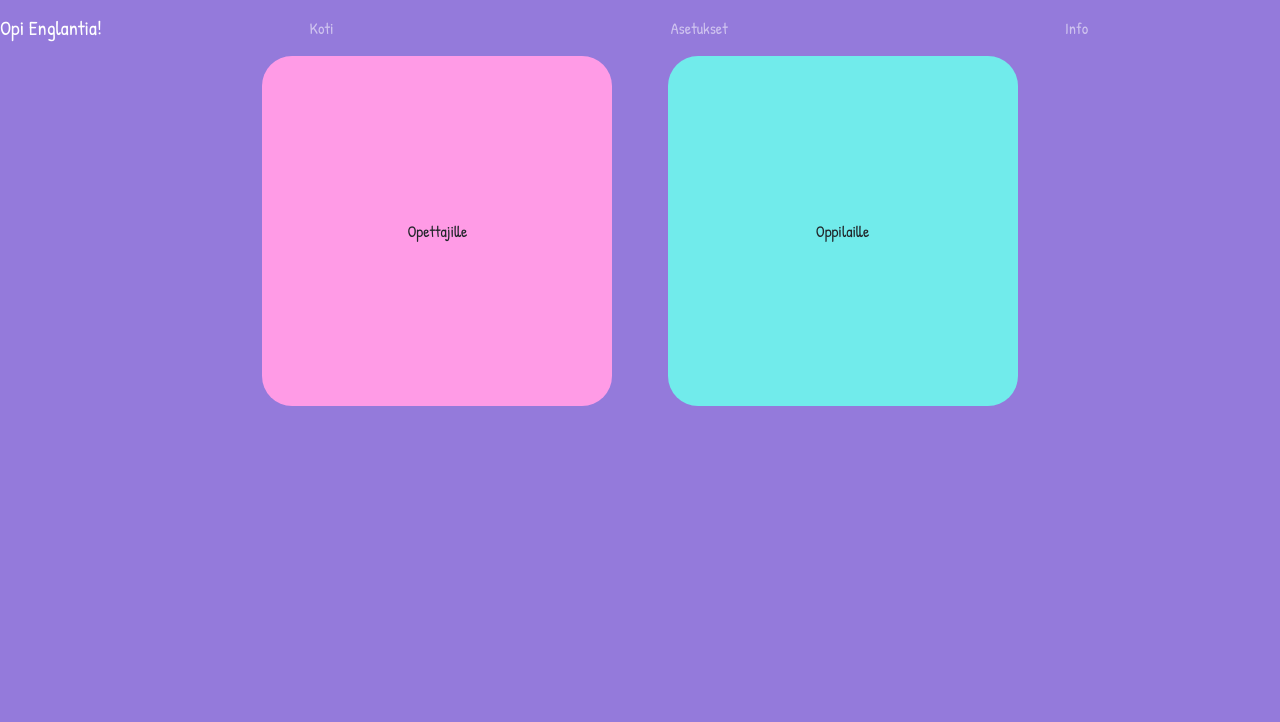
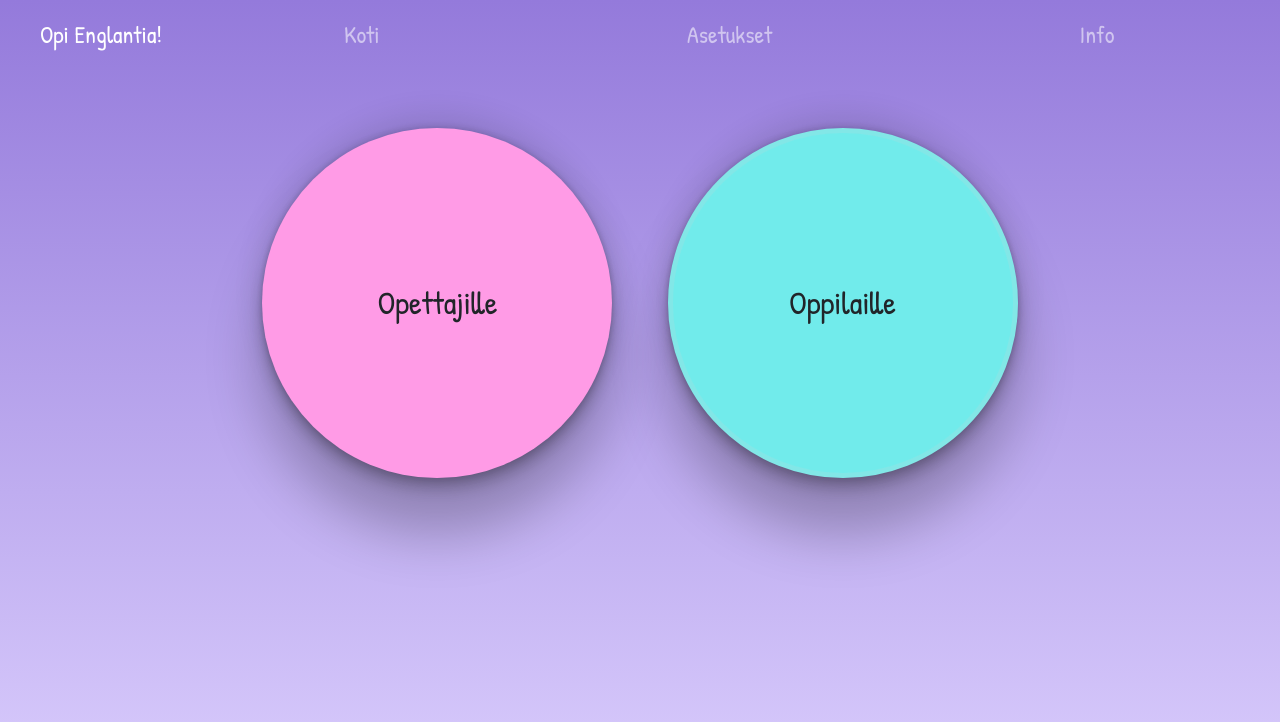
Before and after one commit to seppohyvarinen/fullstack-language-app, a React (Create React App) app in the folder frontend/: page / in a window 1280 px wide. Shown: the top 722 px of the page. Built offline with nearby package versions, Linux system fonts and the light colour scheme.

Commit message:
Add: css for nav-bar and other

```diff
--- a/frontend/src/components/ModeSelect.js
+++ b/frontend/src/components/ModeSelect.js
@@ -7,6 +7,7 @@ const ModeSelect = ({ Setmode }) => {
       <div onClick={() => handleClick(1)} id="selectTeacher">
         Opettajille
       </div>
+
       <div onClick={() => handleClick(2)} id="selectStudent">
         Oppilaille
       </div>
--- a/frontend/src/index.css
+++ b/frontend/src/index.css
@@ -9,36 +9,68 @@
 .App {
   height: 100vh;
   overflow: scroll;
-  background-color: rgb(148, 122, 219);
+  background-image: linear-gradient(rgb(148, 122, 219), rgb(218, 205, 253));
+}
+
+.navbar-brand {
+  margin-left: 40px;
+  font-size: 1.5rem !important;
+}
+
+.nav-link {
+  font-size: 1.5rem !important;
+}
+
+.nav-link:hover {
+  color: rgb(148, 14, 141) !important;
 }
 
 #selectTeacher {
+  font-size: xx-large;
   width: 350px;
   height: 350px;
   background-color: rgb(255, 155, 230);
-  border-radius: 30px;
+  border-radius: 180px;
   display: grid;
   place-items: center;
+  box-shadow: 0 0 0 0 rgba(255, 155, 230);
+  box-shadow: rgba(0, 0, 0, 0.25) 0px 54px 55px,
+    rgba(0, 0, 0, 0.12) 0px -12px 30px, rgba(0, 0, 0, 0.12) 0px 4px 6px,
+    rgba(0, 0, 0, 0.17) 0px 12px 13px, rgba(0, 0, 0, 0.09) 0px -3px 5px;
 }
 
 #selectTeacher:hover {
   background-color: rgb(231, 78, 142);
+  -webkit-animation: wiggle 0.8s infinite;
+  -moz-animation: wiggle 0.8s infinite;
+  animation: wiggle 3s infinite;
+  cursor: pointer;
 }
 
 #selectStudent {
+  font-size: xx-large;
   width: 350px;
   height: 350px;
   background-color: rgb(113, 235, 235);
-  border-radius: 30px;
+  border: 5px rgb(130, 231, 231) solid;
+  border-radius: 180px;
   display: grid;
   place-items: center;
+  box-shadow: rgba(0, 0, 0, 0.25) 0px 54px 55px,
+    rgba(0, 0, 0, 0.12) 0px -12px 30px, rgba(0, 0, 0, 0.12) 0px 4px 6px,
+    rgba(0, 0, 0, 0.17) 0px 12px 13px, rgba(0, 0, 0, 0.09) 0px -3px 5px;
 }
 
 #selectStudent:hover {
   background-color: rgb(45, 146, 146);
+  -webkit-animation: wiggle2 3s infinite;
+  -moz-animation: wiggle2 3s infinite;
+  animation: wiggle2 3s infinite;
+  cursor: pointer;
 }
 
 .Modes {
+  margin-top: 60px;
   display: grid;
   grid-template-columns: repeat(auto-fit, minmax(370px, 1fr));
   grid-gap: 0.8vw;
@@ -181,3 +213,27 @@
   display: flex;
   place-items: center;
 }
+
+@keyframes wiggle {
+  0% {
+    transform: rotate(0deg);
+  }
+  50% {
+    transform: rotate(10deg);
+  }
+  100% {
+    transform: rotate(0deg);
+  }
+}
+
+@keyframes wiggle2 {
+  0% {
+    transform: rotate(0deg);
+  }
+  50% {
+    transform: rotate(-10deg);
+  }
+  100% {
+    transform: rotate(0deg);
+  }
+}
```
